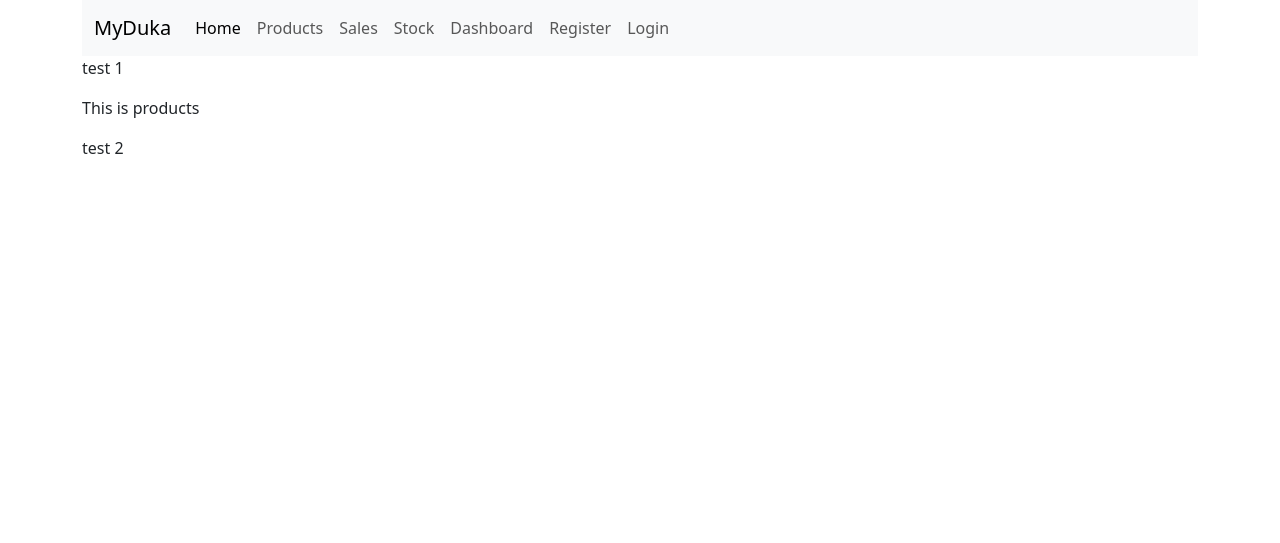
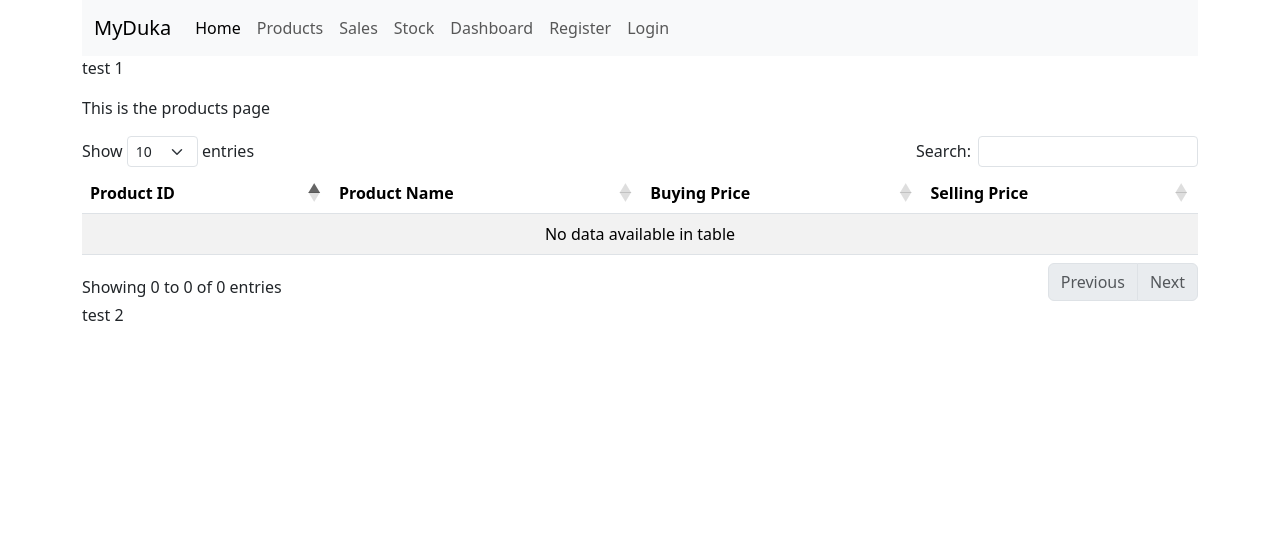
Before and after one commit to l-tting/flask-project, a Flask app: page /products in a window 1280 px wide. Shown: the top 543 px of the page. Run offline with Flask 3, Linux system fonts and the light colour scheme; data that the repository does not hold is empty; some libraries are stand-ins or nearby versions.

Commit message:
displaying data using datatables

```diff
--- a/main.py
+++ b/main.py
@@ -1,4 +1,5 @@
 from flask import Flask,render_template
+from database import get_products,get_sales,get_stock
 
 #Flask instance
 app = Flask(__name__)
@@ -14,17 +15,20 @@ def home(): #view function
 
 @app.route("/products")
 def products():
-    return render_template('products.html')
+    products_data = get_products()
+    return render_template('products.html',products_data=products_data)
 
 
 @app.route('/sales')
 def sales():
-    return render_template('sales.html')
+    sales_data = get_sales()
+    return render_template('sales.html',sales_data = sales_data)
 
 
 @app.route('/stock')
 def stock():
-    return render_template('stock.html')
+    stock_data = get_stock()
+    return render_template('stock.html',stock_data = stock_data)
 
 
 @app.route('/dashboard')
--- a/templates/base.html
+++ b/templates/base.html
@@ -5,6 +5,17 @@
     <meta charset="UTF-8">
     <meta name="viewport" content="width=device-width, initial-scale=1.0">
     <link href="https://cdn.jsdelivr.net/npm/bootstrap@5.3.8/dist/css/bootstrap.min.css" rel="stylesheet" integrity="sha384-sRIl4kxILFvY47J16cr9ZwB07vP4J8+LH7qKQnuqkuIAvNWLzeN8tE5YBujZqJLB" crossorigin="anonymous">
+
+                  <!-- datatables css cdn links -->
+    <link rel="stylesheet" href="https://cdnjs.cloudflare.com/ajax/libs/twitter-bootstrap/5.3.3/css/bootstrap.min.css">
+    <link rel="stylesheet" href="https://cdn.datatables.net/2.3.8/css/dataTables.bootstrap5.css">
+
+               <!-- datatables js cdn links -->
+    <script src="https://code.jquery.com/jquery-3.7.1.js"></script>
+    <script src="https://cdnjs.cloudflare.com/ajax/libs/twitter-bootstrap/5.3.3/js/bootstrap.bundle.min.js"></script>
+    <script src="https://cdn.datatables.net/2.3.8/js/dataTables.js"></script>
+    <script src="https://cdn.datatables.net/2.3.8/js/dataTables.bootstrap5.js"></script>
+
     <title>{% block title %} {% endblock %}</title>
 </head>
 
@@ -71,6 +82,9 @@
         <script src="https://cdn.jsdelivr.net/npm/bootstrap@5.3.8/dist/js/bootstrap.bundle.min.js" integrity="sha384-FKyoEForCGlyvwx9Hj09JcYn3nv7wiPVlz7YYwJrWVcXK/BmnVDxM+D2scQbITxI" crossorigin="anonymous"></script>
 
     </div>
+    <script>
+          new DataTable('#example');
+    </script>
 </body>
 
 </html>
--- a/templates/products.html
+++ b/templates/products.html
@@ -1,8 +1,34 @@
 {% extends 'base.html' %}
 {% block title %} Products {% endblock %}
 {% block content %}
-
-<p>This is products</p>
+<div>
+    <p>This is the products page</p>
 
 
+   <div>
+        <table id="example" class="table table-striped">
+        <thead>
+            <tr>
+                <th>Product ID</th>
+                <th>Product Name</th>
+                <th>Buying Price</th>
+                <th>Selling Price</th>
+
+            </tr>
+        </thead>
+        <tbody>
+            {% for product in products_data %}
+            <tr>
+                <td> {{ product[0] }}</td>
+                <td> {{ product[1] }}</td>
+                <td> {{ product[2] }} </td>
+                <td> {{ product[3] }}</td>
+            </tr>
+            {% endfor %}
+        </tbody>
+        </table>
+
+   </div>
+
+</div>
 {% endblock %}
```
Also changed, not shown: templates/sales.html (+15 -0 lines), templates/stock.html (+11 -0 lines), test2.py (added, +7 -0 lines), Readme.md.
